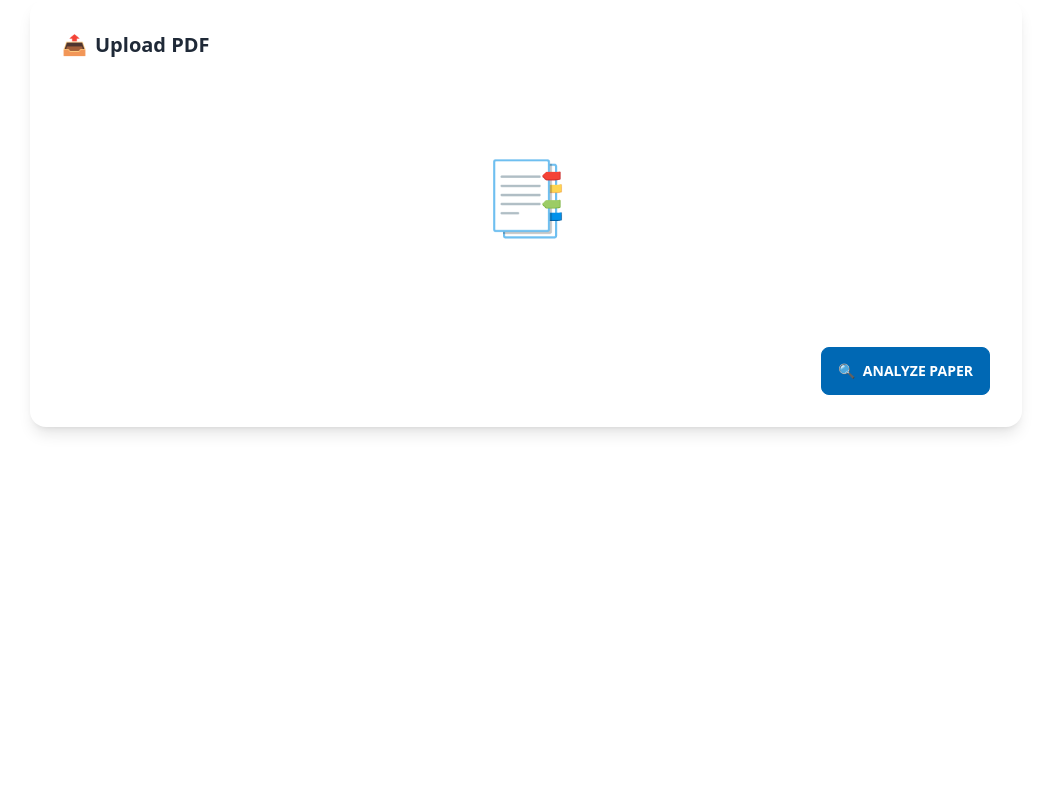
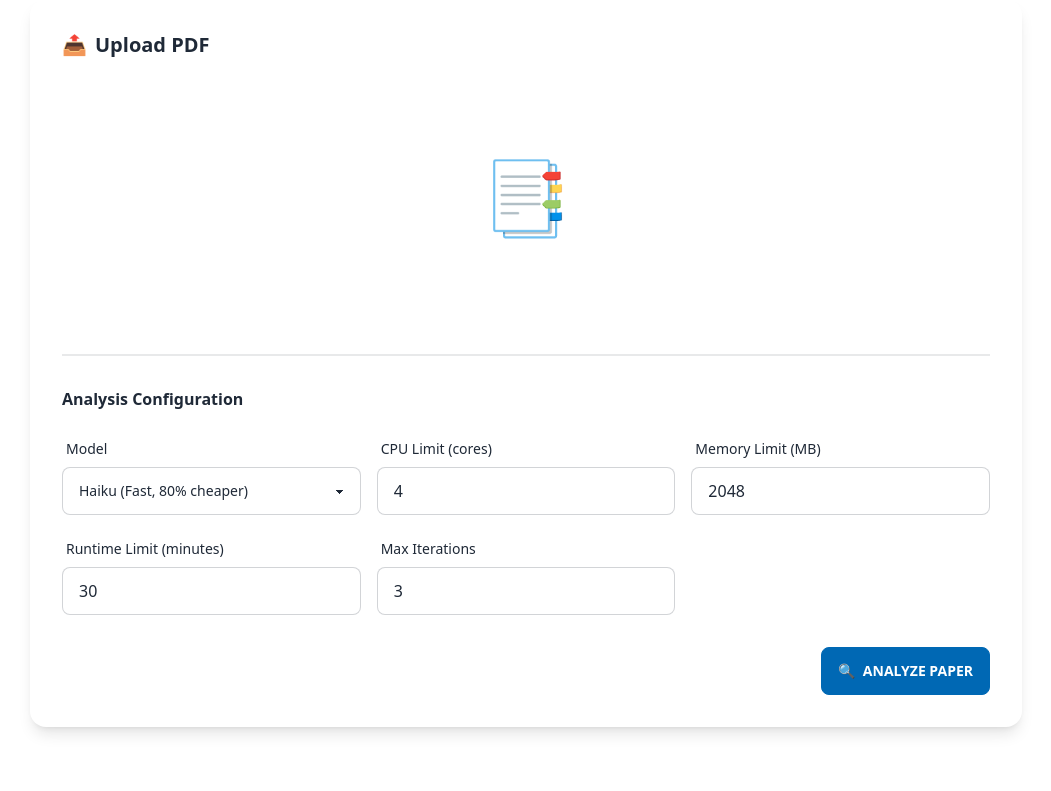
Before and after one commit to kkirchheim/aegis, a Flask app: page / in a window 1280 px wide. Shown: the part 233-1024 px from the top of the page, without its empty margins (114-1165 px from the left). Before the commit the page ends 667 px from the top, so only its background shows below. Run offline with Flask 3, Linux system fonts and the light colour scheme; data that the repository does not hold is empty; some libraries are stand-ins or nearby versions.

Commit message:
Add analysis configuration options to homepage
- Added UI controls for: Model (Haiku/Opus), CPU limit, Memory limit, Runtime limit, Max iterations
- Placed below upload area on homepage
- Updated JavaScript to read and pass config to API
- Updated /upload endpoint to extract config parameters from request
- Modified analyze_paper_background to accept and log configuration
- Configuration is logged and will be used in analysis stages

```diff
--- a/app.py
+++ b/app.py
@@ -1012,10 +1012,19 @@ def upload_pdf():
     conn.commit()
     conn.close()
 
+    # Get configuration parameters
+    config = {
+        "model": request.form.get("model", "haiku"),
+        "cpu_limit": int(request.form.get("cpu_limit", 4)),
+        "memory_limit": int(request.form.get("memory_limit", 2048)),
+        "runtime_limit": int(request.form.get("runtime_limit", 30)),
+        "max_iterations": int(request.form.get("max_iterations", 3))
+    }
+
     # Start background analysis thread
     thread = threading.Thread(
         target=analyze_paper_background,
-        args=(job_id, str(pdf_path)),
+        args=(job_id, str(pdf_path), config),
         daemon=True
     )
     thread.start()
@@ -2242,8 +2251,31 @@ Return ONLY valid JSON (no markdown, no explanation, just JSON):
 # Background Job Processing
 # ============================================================================
 
-def analyze_paper_background(job_id, pdf_path):
-    """Main background job: analyze paper for reproducibility."""
+def analyze_paper_background(job_id, pdf_path, config=None):
+    """Main background job: analyze paper for reproducibility.
+
+    Args:
+        job_id: Unique job identifier
+        pdf_path: Path to PDF file
+        config: Dictionary with analysis config:
+            - model: "haiku" or "opus"
+            - cpu_limit: CPU cores
+            - memory_limit: Memory in MB
+            - runtime_limit: Timeout in minutes
+            - max_iterations: Max agent iterations
+    """
+
+    # Use defaults if config not provided
+    if config is None:
+        config = {
+            "model": "haiku",
+            "cpu_limit": 4,
+            "memory_limit": 2048,
+            "runtime_limit": 30,
+            "max_iterations": 3
+        }
+
+    app.logger.info(f"[{job_id}] Analysis config: {config}")
 
     try:
         app.logger.info(f"[{job_id}] === ANALYSIS START ===")
--- a/static/app.js
+++ b/static/app.js
@@ -83,6 +83,13 @@ async function handleAnalyzeClick() {
     // Prepare form data
     const formData = new FormData();
     formData.append("pdf", file);
+
+    // Add configuration options
+    formData.append("model", document.getElementById("modelSelect").value);
+    formData.append("cpu_limit", document.getElementById("cpuLimit").value);
+    formData.append("memory_limit", document.getElementById("memoryLimit").value);
+    formData.append("runtime_limit", document.getElementById("runtimeLimit").value);
+    formData.append("max_iterations", document.getElementById("maxIterations").value);
 
     try {
         analyzeBtn.disabled = true;
--- a/templates/index.html
+++ b/templates/index.html
@@ -116,7 +116,56 @@
                         </label>
                     </div>
 
-                    <div class="card-actions justify-end mt-4">
+                    <!-- Configuration Options -->
+                    <div class="divider my-4"></div>
+                    <h3 class="font-semibold mb-3">Analysis Configuration</h3>
+
+                    <div class="grid grid-cols-1 md:grid-cols-2 lg:grid-cols-3 gap-4">
+                        <!-- Model Selection -->
+                        <div>
+                            <label class="label">
+                                <span class="label-text">Model</span>
+                            </label>
+                            <select id="modelSelect" class="select select-bordered w-full">
+                                <option value="haiku">Haiku (Fast, 80% cheaper)</option>
+                                <option value="opus">Opus (Better quality)</option>
+                            </select>
+                        </div>
+
+                        <!-- CPU Limit -->
+                        <div>
+                            <label class="label">
+                                <span class="label-text">CPU Limit (cores)</span>
+                            </label>
+                            <input type="number" id="cpuLimit" class="input input-bordered w-full" value="4" min="1" max="16" step="1" />
+                        </div>
+
+                        <!-- Memory Limit -->
+                        <div>
+                            <label class="label">
+                                <span class="label-text">Memory Limit (MB)</span>
+                            </label>
+                            <input type="number" id="memoryLimit" class="input input-bordered w-full" value="2048" min="512" max="8192" step="512" />
+                        </div>
+
+                        <!-- Runtime Limit -->
+                        <div>
+                            <label class="label">
+                                <span class="label-text">Runtime Limit (minutes)</span>
+                            </label>
+                            <input type="number" id="runtimeLimit" class="input input-bordered w-full" value="30" min="5" max="180" step="5" />
+                        </div>
+
+                        <!-- Iterations -->
+                        <div>
+                            <label class="label">
+                                <span class="label-text">Max Iterations</span>
+                            </label>
+                            <input type="number" id="maxIterations" class="input input-bordered w-full" value="3" min="1" max="10" step="1" />
+                        </div>
+                    </div>
+
+                    <div class="card-actions justify-end mt-6">
                         <button id="analyzeBtn" class="btn btn-primary gap-2" disabled>
                             <span>🔍</span>
                             <span>Analyze Paper</span>
```
